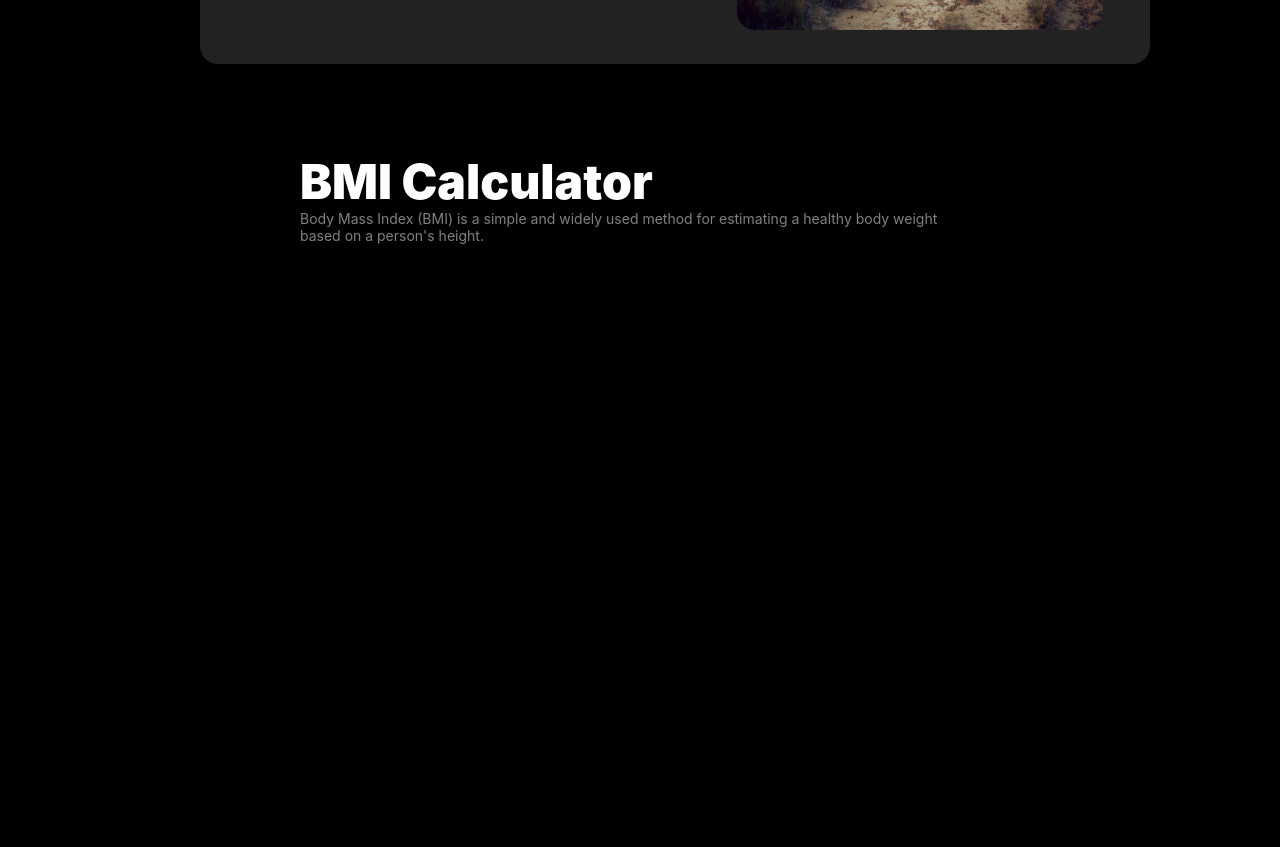
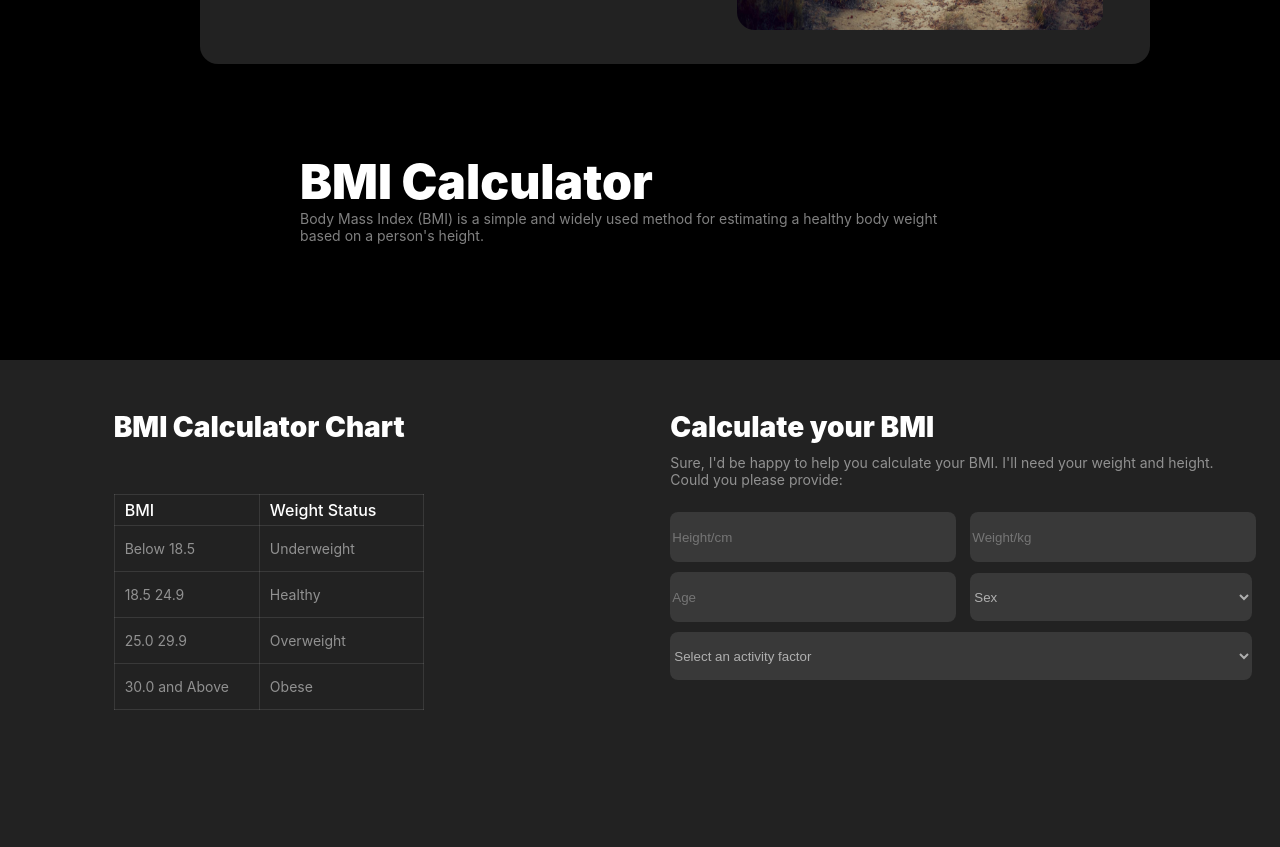
Before and after one commit to mhseber/Assignment-2, a plain HTML site: page index.html in a window 1280 px wide. Shown: the part 1529-2376 px from the top of the page. Before the commit the page ends 1801 px from the top, so only its background shows below. Drawn offline with Linux system fonts and the light colour scheme.

Commit message:
bmi calculate section

```diff
--- a/index.html
+++ b/index.html
@@ -113,6 +113,71 @@
                 person's height.</p>
         </div>
     </section>
+    <!-- bmi calculate section -->
+    <section>
+        <div class="calculate-section">
+            <div class="calc-Chart">
+                <div>
+                    <h4>BMI Calculator Chart</h4>
+                </div>
+
+                <div class="calc-box">
+                    <table>
+                        <thead>
+                            <tr>
+                                <th>BMI </th>
+                                <th>Weight Status</th>
+                            </tr>
+                        </thead>
+                        <tbody>
+                            <tr>
+                                <td>Below 18.5</td>
+                                <td>Underweight</td>
+                            </tr>
+                            <tr>
+                                <td>18.5 24.9</td>
+                                <td>Healthy</td>
+                            </tr>
+                            <tr>
+                                <td>25.0 29.9</td>
+                                <td>Overweight</td>
+                            </tr>
+                            <tr>
+                                <td>30.0 and Above</td>
+                                <td>Obese</td>
+                            </tr>
+                        </tbody>
+                    </table>
+                </div>
+            </div>
+            <div class="calc-text">
+                <h4>Calculate your BMI</h4>
+                <p>Sure, I'd be happy to help you calculate your BMI. I'll need your weight and height. <br> Could you
+                    please
+                    provide:</p>
+                <div class="calc-input">
+                    <div>
+                        <input type="text" name="" id="" placeholder="Height/cm">
+                        <input type="text" name="" id="" placeholder="Weight/kg">
+                    </div>
+                    <div>
+                        <input type="text" name="" id="" placeholder="Age">
+                        <select name="" id="">
+                            <option>Sex</option>
+                        </select>
+                    </div>
+                    <div id="factor">
+                        <select name="" id="">
+                            <option>Select an activity factor</option>
+                        </select>
+                    </div>
+                    <div>
+
+                    </div>
+                </div>
+            </div>
+        </div>
+    </section>
     <footer></footer>
 </body>
 
--- a/styles/style.css
+++ b/styles/style.css
@@ -286,6 +286,7 @@
     margin-bottom: 30px;
 }
 
+/* BMI Calculator section */
 .bmi {
 
     width: 680px;
@@ -311,3 +312,120 @@
     font-size: 14px;
     font-weight: 400;
 }
+
+/* bmi calculate section */
+.calculate-section {
+
+    margin-top: 88px;
+    width: 1440px;
+    height: 487px;
+    background: rgb(34, 34, 34);
+    display: flex;
+    justify-content: space-evenly;
+}
+
+.calc-Chart {
+    margin-top: 50px;
+}
+
+.calc-box {
+    margin-top: 50px;
+}
+
+.calc-Chart h4 {
+    width: 443px;
+    height: 34px;
+    color: rgb(255, 255, 255);
+    font-family: Inter;
+    font-size: 28px;
+    font-weight: 900;
+}
+
+table {
+    border-collapse: collapse;
+    width: 310px;
+    height: 216px;
+}
+
+td,
+th {
+    border: 1px solid rgba(255, 255, 255, 0.1);
+    padding: 5px 10px;
+    width: 73px;
+    height: 17px;
+    color: rgba(255, 255, 255, 0.5);
+    font-family: Inter;
+    font-size: 14px;
+    font-weight: 400;
+}
+
+th {
+    width: 30px;
+    height: 19px;
+    color: rgb(255, 255, 255);
+    font-family: Inter;
+    font-size: 16px;
+    font-weight: 500;
+    text-align: left;
+}
+
+.calc-text {
+    margin-top: 50px;
+    margin-right: 60px;
+}
+
+.calc-text h4 {
+    width: 443px;
+    height: 34px;
+    color: rgb(255, 255, 255);
+    font-family: Inter;
+    font-size: 28px;
+    font-weight: 900;
+}
+
+.calc-text p {
+    width: 577px;
+    height: 48px;
+    color: rgba(255, 255, 255, 0.5);
+    font-family: Inter;
+    font-size: 14px;
+    font-weight: 400;
+    margin-top: 10px;
+}
+
+.calc-input select {
+    width: 177px;
+    height: 20px;
+}
+
+#factor select {
+    width: 582px;
+    height: 48px;
+    border-radius: 8px;
+    border: none;
+    margin-top: 10px;
+    margin-right: 10px;
+}
+
+.calc-input input {
+    width: 282px;
+    height: 48px;
+    border-radius: 8px;
+    border: none;
+    margin-top: 10px;
+    margin-right: 10px;
+    color: rgba(255, 255, 255, 0.6);
+    background-color: rgba(255, 255, 255, 0.1);
+
+}
+
+.calc-input select {
+    width: 282px;
+    height: 48px;
+    border-radius: 8px;
+    border: none;
+    margin-top: 10px;
+    margin-right: 10px;
+    color: rgba(255, 255, 255, 0.6);
+    background-color: rgba(255, 255, 255, 0.1);
+}
```
